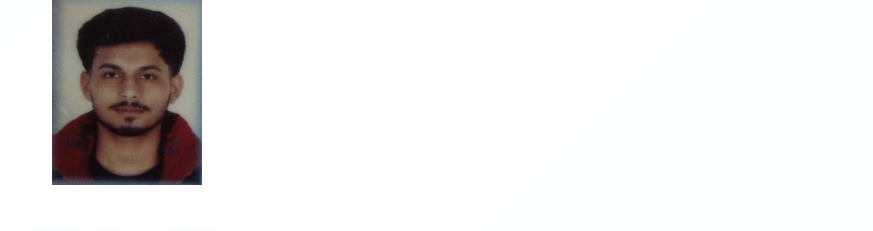
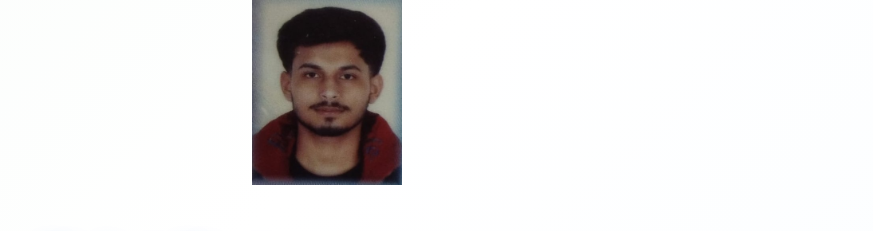
Before and after one commit to sharmashubam09876-sketch/profile-portfolio-website, a plain HTML site: page index.html in a window 1280 px wide. Shown: the top 231 px of the page, without its empty margins (198-1071 px from the left). Drawn offline with Linux system fonts and the light colour scheme.

Commit message:
Update index.html

```diff
--- a/index.html
+++ b/index.html
@@ -14,7 +14,7 @@
             gtag('config', 'G-2GVZS5GSBT');
         }
     </script>
-    <img src="photo.jpg.jpeg" alt="My Photo" width="150" style="margin-left: 250px;">
+    <img src="photo.jpg.jpeg" alt="My Photo" width="150" style="margin-left: 450px;">
 
     <meta charset="UTF-8">
     <title>Shubam Sharma – Student </title>
```
